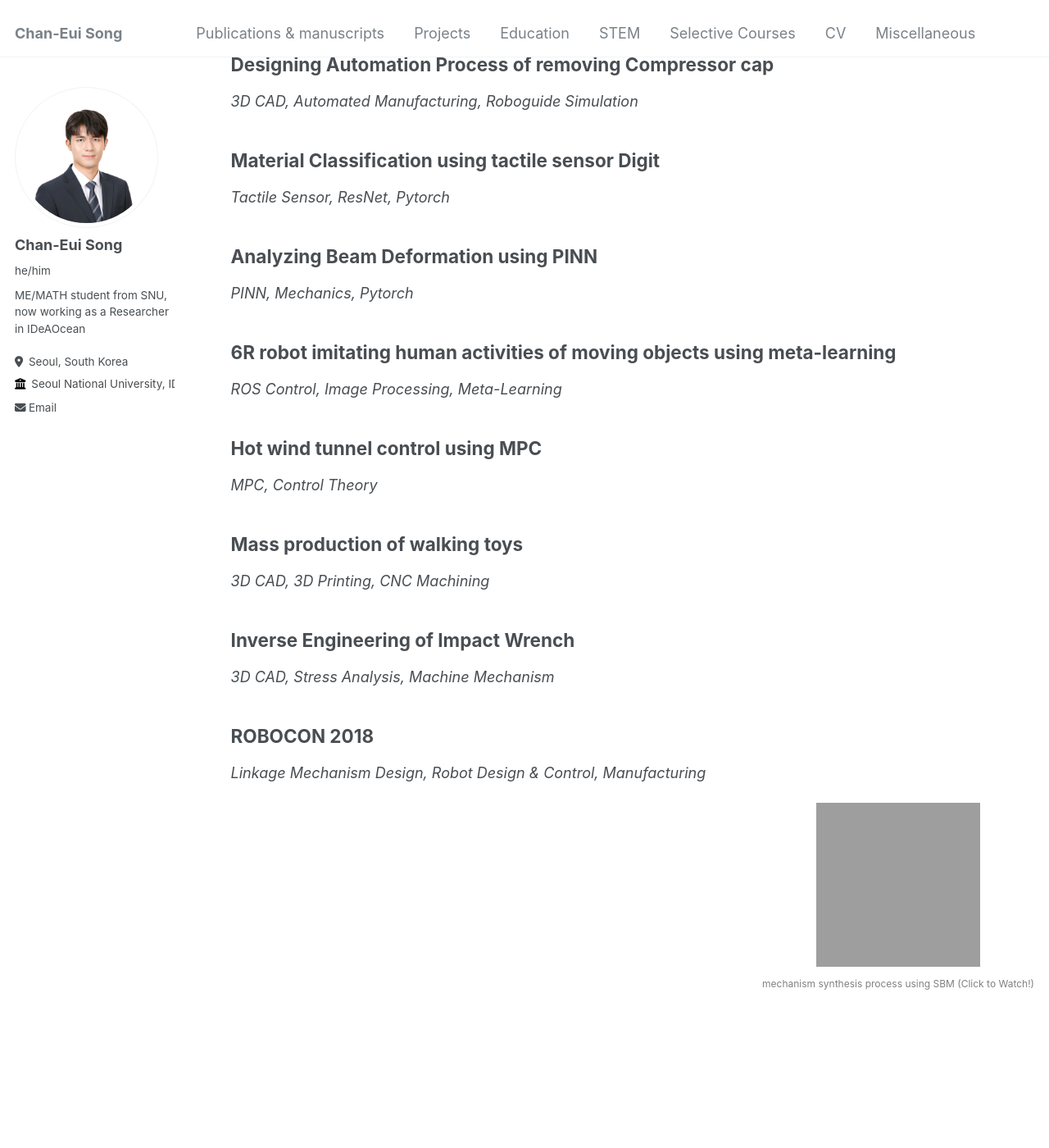
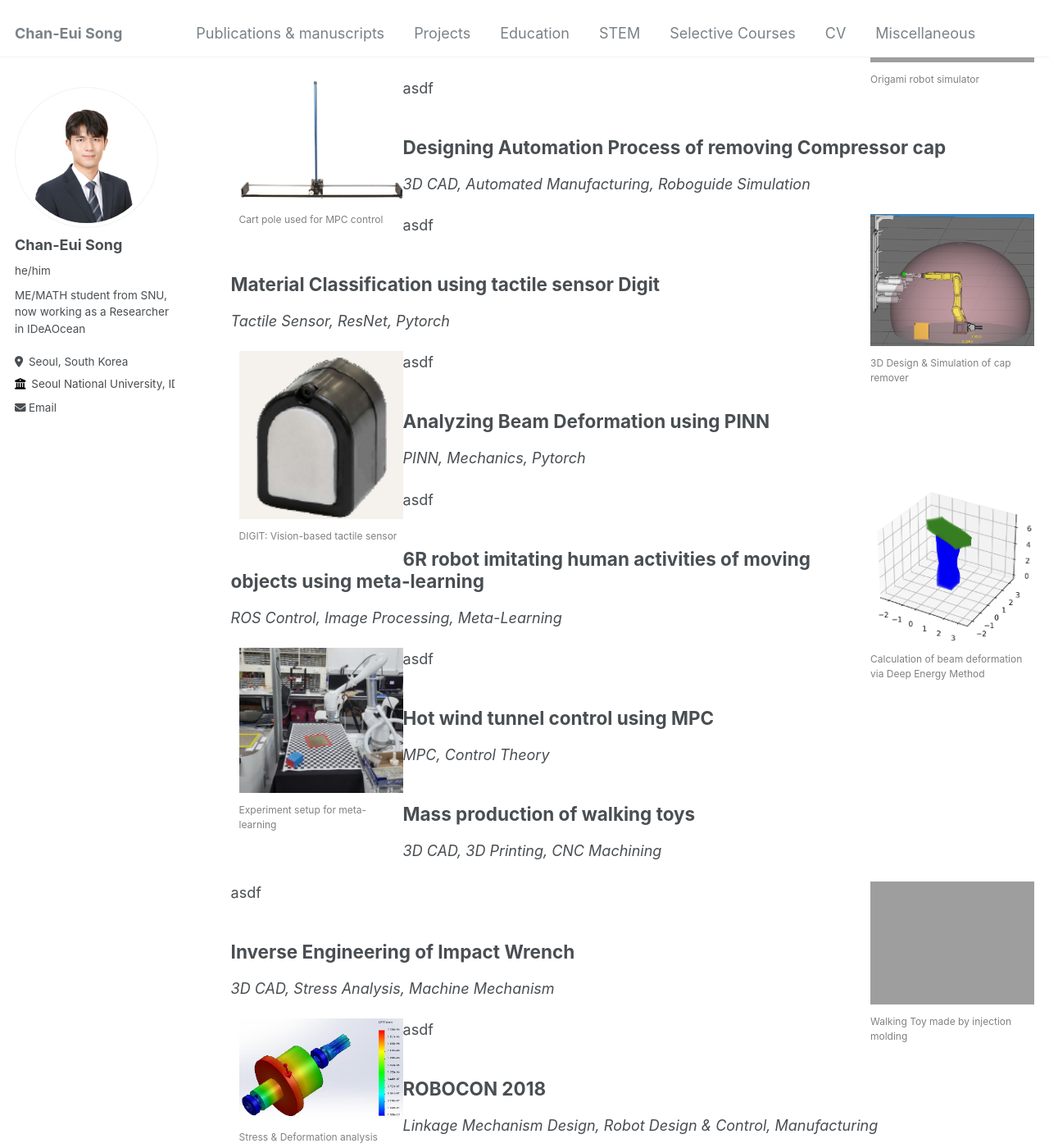
Before and after one commit to cksdml1014/chanisong, a Jekyll site: the page built from _pages/Projects.md, in a window 1280 px wide and 1400 px high, scrolled down 683 px. Shown: the whole window at 82% size. Built offline with Jekyll 4.4.1, drawn with Linux system fonts in a browser that asks for light colours; some of the changed text lies outside the part shown; grey boxes are pictures that could not be loaded.

Commit message:
Update Projects.md

```diff
--- a/_pages/Projects.md
+++ b/_pages/Projects.md
@@ -24,33 +24,78 @@ asdf
 
 ## Origami Robot simulator
 *Origami Kinematics, Physics simulator, Pybullet*
+<div style="float: right; width: 200px; margin: 0 0 10px 10px;">
+    <img src="https://cksdml1014.github.io/chanisong/images/origmaisimulator.gif" alt="Hi! I'm Chani!" style="width: 100%;">
+    <p style="font-size: 12px; color: gray;"> Origami robot simulator </p>
+</div>
+asdf
 
 ## MPC Contol on STM32H723 microcontroller
 *MPC, Embedded System*
+<div style="float: left; width: 200px; margin: 0 0 10px 10px;">
+    <img src="https://cksdml1014.github.io/chanisong/images/Cart pole.png" alt="Hi! I'm Chani!" style="width: 100%;">
+    <p style="font-size: 12px; color: gray;"> Cart pole used for MPC control </p>
+</div>
+asdf
 
 ## Designing Automation Process of removing Compressor cap
 *3D CAD, Automated Manufacturing, Roboguide Simulation*
+<div style="float: right; width: 200px; margin: 0 0 10px 10px;">
+    <img src="https://cksdml1014.github.io/chanisong/images/capremove.png" alt="Hi! I'm Chani!" style="width: 100%;">
+    <p style="font-size: 12px; color: gray;"> 3D Design & Simulation of cap remover</p>
+</div>
+asdf
 
 ## Material Classification using tactile sensor Digit
 *Tactile Sensor, ResNet, Pytorch*
+<div style="float: left; width: 200px; margin: 0 0 10px 10px;">
+    <img src="https://cksdml1014.github.io/chanisong/images/Tactile Sensing.png" alt="Hi! I'm Chani!" style="width: 100%;">
+    <p style="font-size: 12px; color: gray;"> DIGIT: Vision-based tactile sensor</p>
+</div>
+asdf
 
 ## Analyzing Beam Deformation using PINN
 *PINN, Mechanics, Pytorch*
+<div style="float: right; width: 200px; margin: 0 0 10px 10px;">
+    <img src="https://cksdml1014.github.io/chanisong/images/Beam deformation.png" alt="Hi! I'm Chani!" style="width: 100%;">
+    <p style="font-size: 12px; color: gray;"> Calculation of beam deformation via Deep Energy Method</p>
+</div>
+asdf
 
 ## 6R robot imitating human activities of moving objects using meta-learning
 *ROS Control, Image Processing, Meta-Learning*
+<div style="float: left; width: 200px; margin: 0 0 10px 10px;">
+    <img src="https://cksdml1014.github.io/chanisong/images/6R Robot.png" alt="Hi! I'm Chani!" style="width: 100%;">
+    <p style="font-size: 12px; color: gray;"> Experiment setup for meta-learning</p>
+</div>
+asdf
 
 ## Hot wind tunnel control using MPC
 *MPC, Control Theory*
 
 ## Mass production of walking toys
 *3D CAD, 3D Printing, CNC Machining*
+<div style="float: right; width: 200px; margin: 0 0 10px 10px;">
+    <img src="https://cksdml1014.github.io/chanisong/images/20211203_163948-ezgif.com-optimize.gif" alt="Hi! I'm Chani!" style="width: 100%;">
+    <p style="font-size: 12px; color: gray;"> Walking Toy made by injection molding</p>
+</div>
+asdf
 
 ## Inverse Engineering of Impact Wrench
 *3D CAD, Stress Analysis, Machine Mechanism*
+<div style="float: left; width: 200px; margin: 0 0 10px 10px;">
+    <img src="https://cksdml1014.github.io/chanisong/images/inverseengineering.png" alt="Hi! I'm Chani!" style="width: 100%;">
+    <p style="font-size: 12px; color: gray;">  Stress & Deformation analysis</p>
+</div>
+asdf
 
 ## ROBOCON 2018
 *Linkage Mechanism Design, Robot Design & Control, Manufacturing*
+<div style="float: right; width: 200px; margin: 0 0 10px 10px;">
+    <img src="https://cksdml1014.github.io/chanisong/images/robocon.png" alt="Hi! I'm Chani!" style="width: 100%;">
+    <p style="font-size: 12px; color: gray;"> Robot used for Robocon</p>
+</div>
+asdf
 
 
 
```
